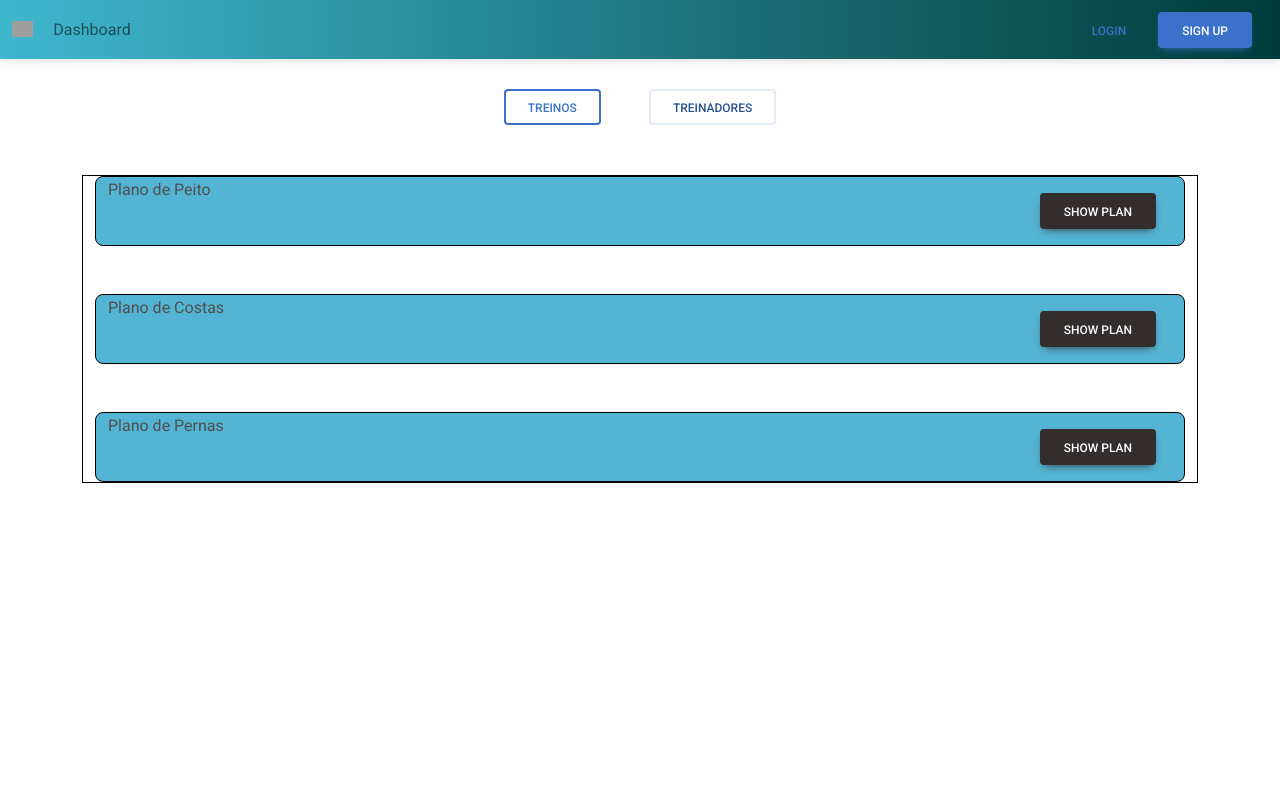
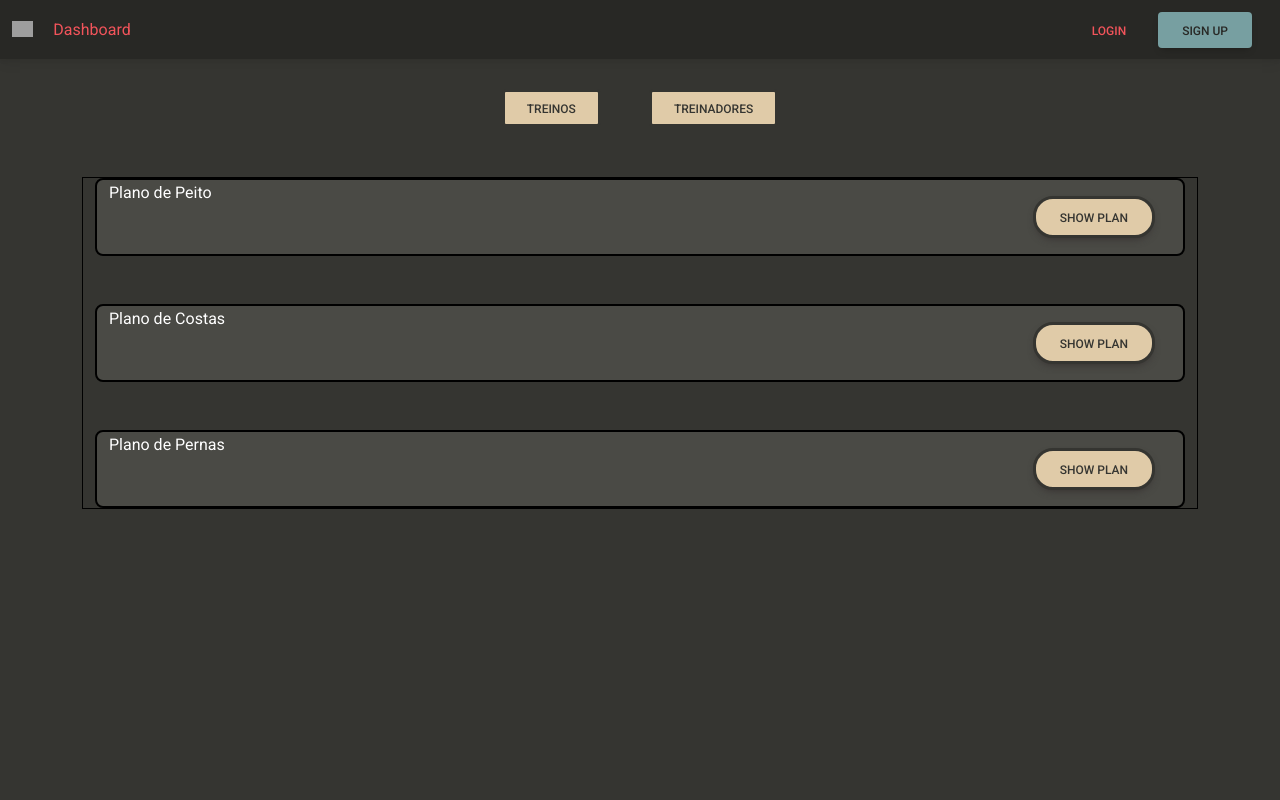
Before and after one commit to AfonsoLob/Built-Different, a Flask app: page / in a window 1280 px wide. Run offline with Flask 2, Linux system fonts and the light colour scheme; some libraries are stand-ins or nearby versions; grey boxes are pictures that could not be loaded.

Commit message:
Color testing

```diff
--- a/website/static/css/styles.css
+++ b/website/static/css/styles.css
@@ -4,15 +4,24 @@
 /* #0e4468 */
 /* #0a3246 */
 /* #4ca4d5 */
+html{
+    width: 100%;
+    height: 100%;
+}
+body{
+    width: 100%;
+    height: 100%;
+    background: #353531;
+}
 .gradient-custom {
     /* fallback for old browsers */
     background: #6a11cb;
 
     /* Chrome 10-25, Safari 5.1-6 */
-    background: -webkit-linear-gradient(to right, rgba(106, 17, 203, 1) 40%, rgba(37, 117, 252, 1)) 90%;
+    background: -webkit-linear-gradient(to right, #f2545b , hsl(377, 84%, 64%) 70%);
 
     /* W3C, IE 10+/ Edge, Firefox 16+, Chrome 26+, Opera 12+, Safari 7+ */
-    background: linear-gradient(to right, rgba(106, 17, 203, 1) 40%, rgba(37, 117, 252, 1) 90%)
+    background: linear-gradient(to right, #f2545b, hsl(377, 84%, 64%) 70%);
 }
 
 
@@ -30,8 +39,11 @@
     }
 
 /* Navbar */
-.navbar-gradient{
-    background: linear-gradient(to right, #3fb7ce, #003b39);
+.navbar-color{
+    background: hsl(60, 4%, 15%);
+}
+.nav-text{
+    color: #f2545b;
 }
 /* main container */
 .main-container{
@@ -43,6 +55,29 @@
     border: 1px solid black;
 }
 .container-plano{
-    border: 1px solid black;
+    border: 2px solid black;
     border-radius: 8px;
+    background-color: hsl(60, 4%, 28%) !important;
+    color: white;
 }
+
+/* Buttons */
+.buttons{
+    background-color: #E0CBA8;
+    color: #353531;
+    border: 3px solid #353531;
+}
+.button-plan{
+    border-radius: 20px;
+}
+.btn-sign-up{
+    background: #779fa1;
+    color: hsl(60, 4%, 15%);
+}
+.btn-sign-up:hover{
+    background: hsl(183, 18%, 35%);
+    color: hsl(60, 4%, 75%);
+}
+.btn-sign-up:first-child:hover, .btn-sign-up:focus-visible, .btn-sign-up:hover, :not(.btn-check)+.btn-sign-up:hover {
+    box-shadow: 0 8px 9px -4px hsla(167, 57%, 51%, 0.068),0 4px 18px 0 hsla(167, 57%, 51%, 0.068);
+}
--- a/website/templates/index.html
+++ b/website/templates/index.html
@@ -25,11 +25,11 @@
 </head>
 <body>
     <!-- Navbar -->
-    <nav class="navbar navbar-expand-lg navbar-gradient">
+    <nav class="navbar navbar-expand-lg navbar-color">
         <!-- Container wrapper -->
         <div class="container-fluid">
         <!-- Navbar brand -->
-        <a class="navbar-brand me-2" href="https://mdbgo.com/">
+        <a class="navbar-brand me-2" href="#">
             <img
             src="https://mdbcdn.b-cdn.net/img/logo/mdb-transaprent-noshadows.webp"
             height="16"
@@ -49,7 +49,7 @@
             aria-expanded="false"
             aria-label="Toggle navigation"
         >
-            <i class="fas fa-bars"></i>
+            <i class="fas fa-bars" style="color: white;"></i>
         </button>
 
         <!-- Collapsible wrapper -->
@@ -57,16 +57,16 @@
             <!-- Left links -->
             <ul class="navbar-nav me-auto mb-2 mb-lg-0">
             <li class="nav-item">
-                <a class="nav-link" href="#">Dashboard</a>
+                <a class="nav-link nav-text" href="#">Dashboard</a>
             </li>
             </ul>
             <!-- Left links -->
 
             <div class="d-flex align-items-center">
-            <a class="btn btn-link px me-2" href="/login">
+            <a class="btn btn-link px me-2 nav-text" href="/login">
                 Login
             </a>
-            <a class="btn btn-primary me-3" href="/sign-up">
+            <a class="btn btn-sign-up me-3" href="/sign-up">
                 Sign up
             </a>
             </div>
@@ -81,22 +81,22 @@
     <!-- Custom Content -->
     <div class="container d-flex flex-column flex-grow-0 flex-shrink-0 main-container">
     <div class="container d-flex justify-content-center gap-5" >
-        <button type="button" class="btn btn-outline-primary mt-auto" data-mdb-ripple-color="dark">Treinos</button>
-        <button type="button" class="btn btn-outline-secondary mt-auto" data-mdb-ripple-color="dark">Treinadores</button>
+        <button type="button" class="btn btn-outline-primary mt-auto buttons" data-mdb-ripple-color="dark">Treinos</button>
+        <button type="button" class="btn btn-outline-secondary mt-auto buttons" data-mdb-ripple-color="dark">Treinadores</button>
     </div>
     <!-- Middle Containers -->
     <div class="container d-flex flex-column justify-content-center gap-5 container-planos">
         <div class="container text-start bg-info d-flex justify-content-between align-content-center container-plano">
             <span>Plano de Peito</span>
-            <button class="btn btn-dark m-3" id="plano-peito">Show Plan</button>
+            <button class="btn btn-dark m-3 buttons button-plan" id="plano-peito">Show Plan</button>
         </div>
         <div class="container text-start bg-info d-flex justify-content-between align-content-center container-plano">
             <span>Plano de Costas</span>
-            <button class="btn btn-dark m-3" id="plano-costas">Show Plan</button>
+            <button class="btn btn-dark m-3 buttons button-plan" id="plano-costas">Show Plan</button>
         </div>
         <div class="container text-start bg-info d-flex justify-content-between align-content-center container-plano">
             <span>Plano de Pernas</span>
-            <button class="btn btn-dark m-3" id="plano-pernas">Show Plan</button>
+            <button class="btn btn-dark m-3 buttons button-plan" id="plano-pernas">Show Plan</button>
         </div>
     </div>
 </div>
```
